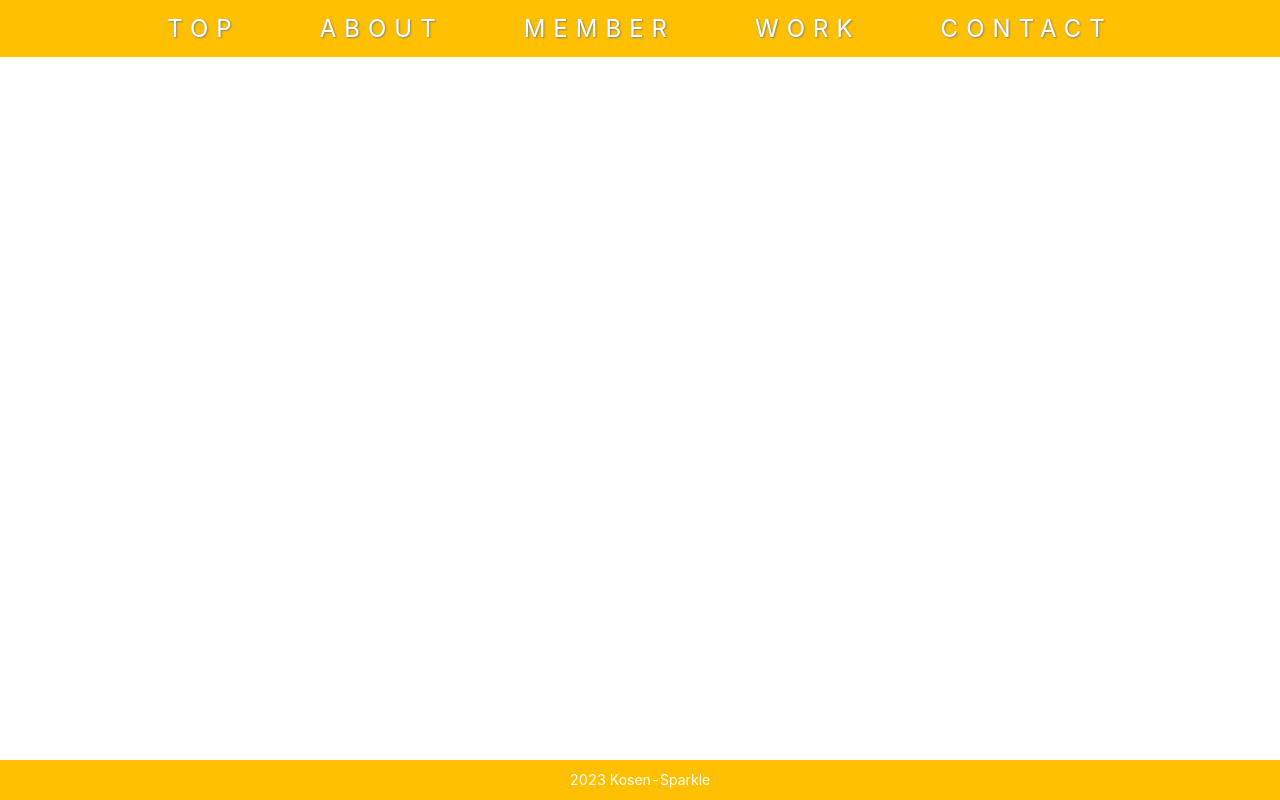
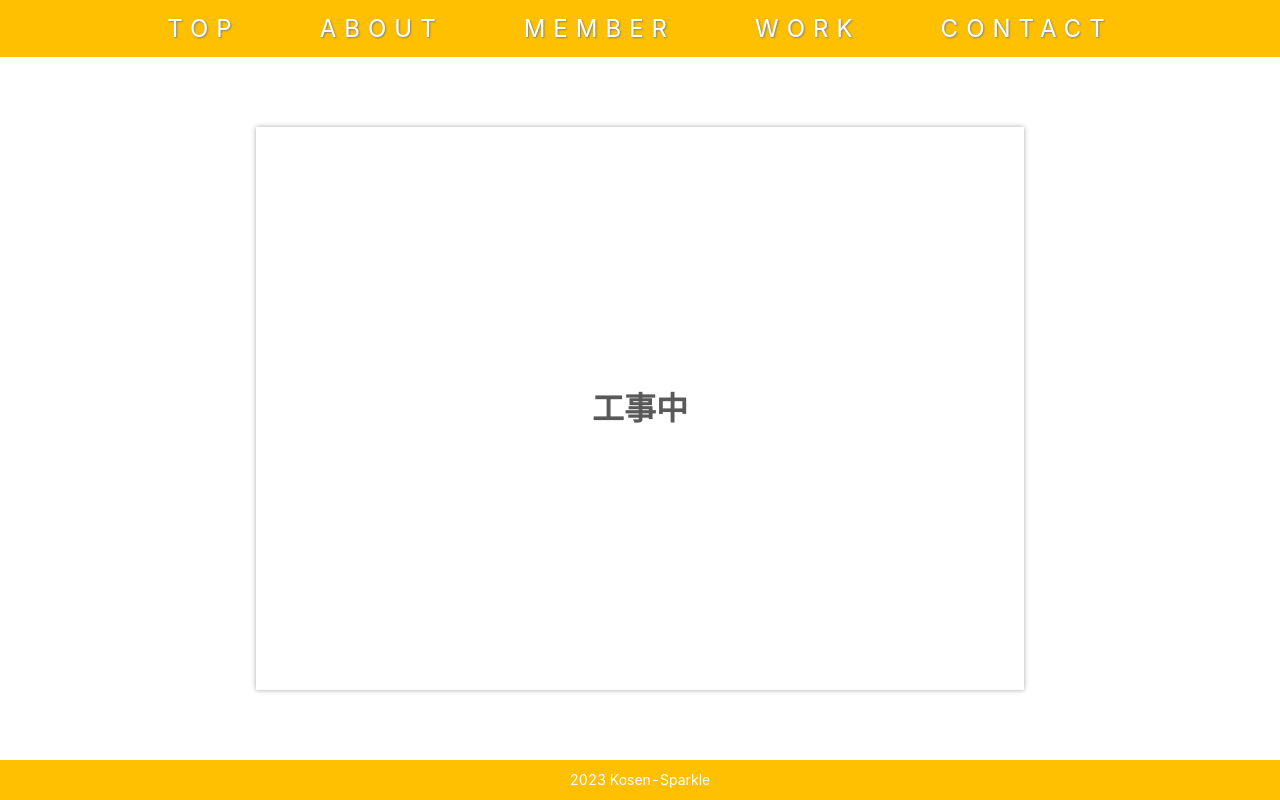
Before and after one commit to sin392/nuxt2-app, a Nuxt app: page /work in a window 1280 px wide. Built offline with nearby package versions, Linux system fonts and the light colour scheme.

Commit message:
update work page

```diff
--- a/src/pages/work.vue
+++ b/src/pages/work.vue
@@ -1,5 +1,19 @@
 <template>
-  <div></div>
+  <div class="wrapper"><div>工事中</div></div>
 </template>
 
-<style scoped></style>
+<style scoped>
+.wrapper {
+  width: 60%;
+  height: 80%;
+  margin: auto;
+  box-shadow: 0 0 5px darkgray;
+  padding: 20px;
+  display: flex;
+  flex-direction: column;
+  align-items: center;
+  justify-content: center;
+  font-size: xx-large;
+  font-weight: bold;
+}
+</style>
```
